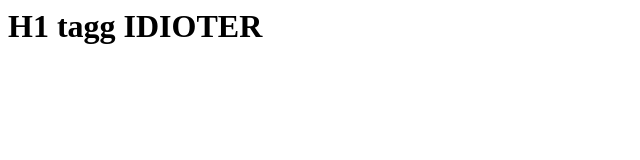
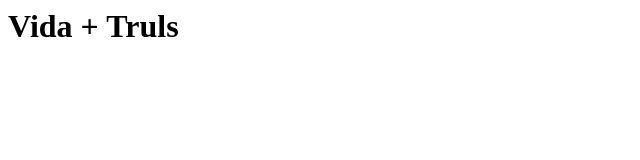
Before and after one commit to NtiElev-13/test1, a plain HTML site: page index.html in a window 1280 px wide. Shown: the whole page, without its empty margins (0-640 px from the left). Drawn offline with Linux system fonts and the light colour scheme.

Commit message:
Update index.html

```diff
--- a/index.html
+++ b/index.html
@@ -1 +1 @@
-<h1>H1 tagg IDIOTER</h1>
+<h1>Vida + Truls</h1>
```
